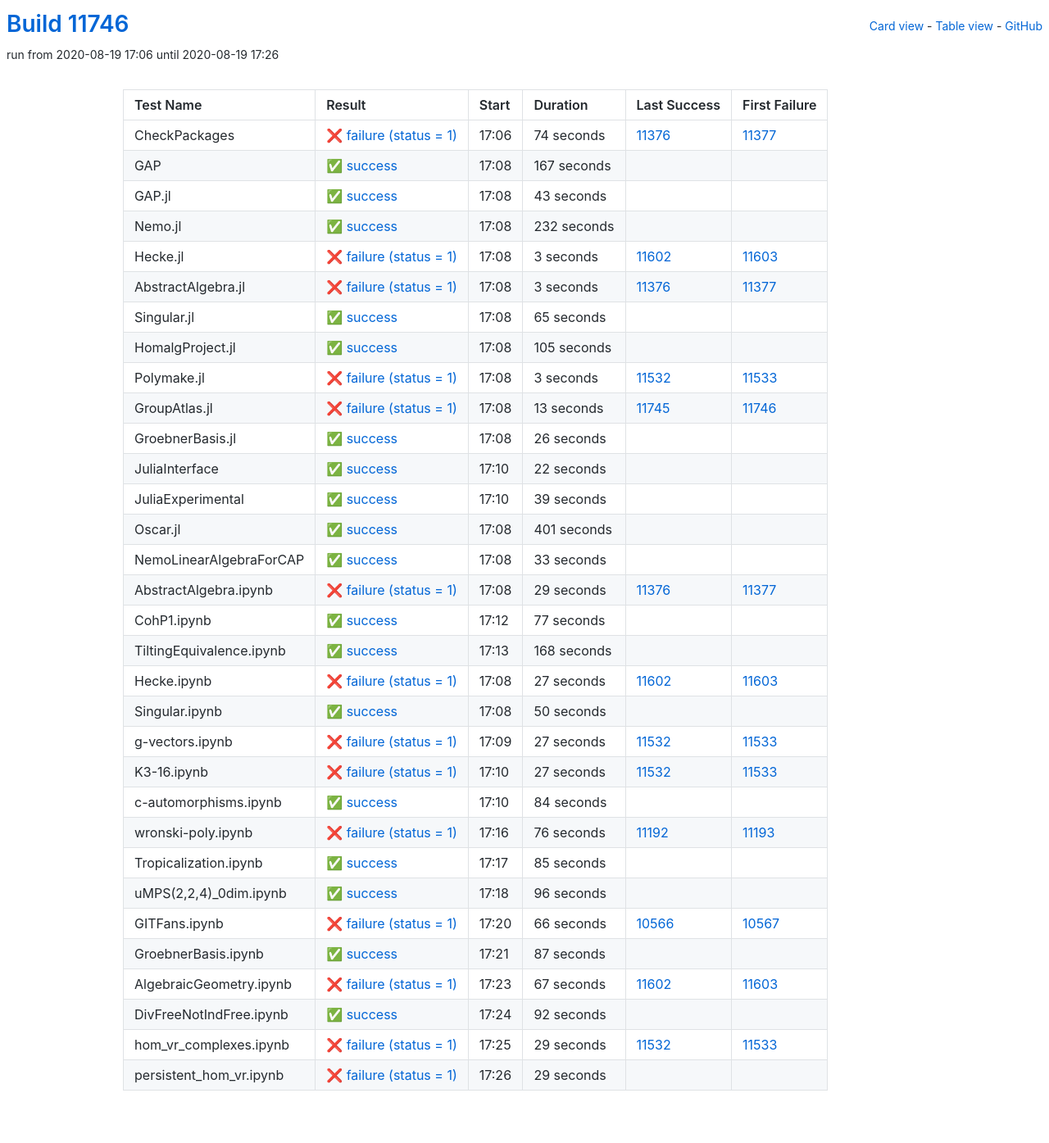
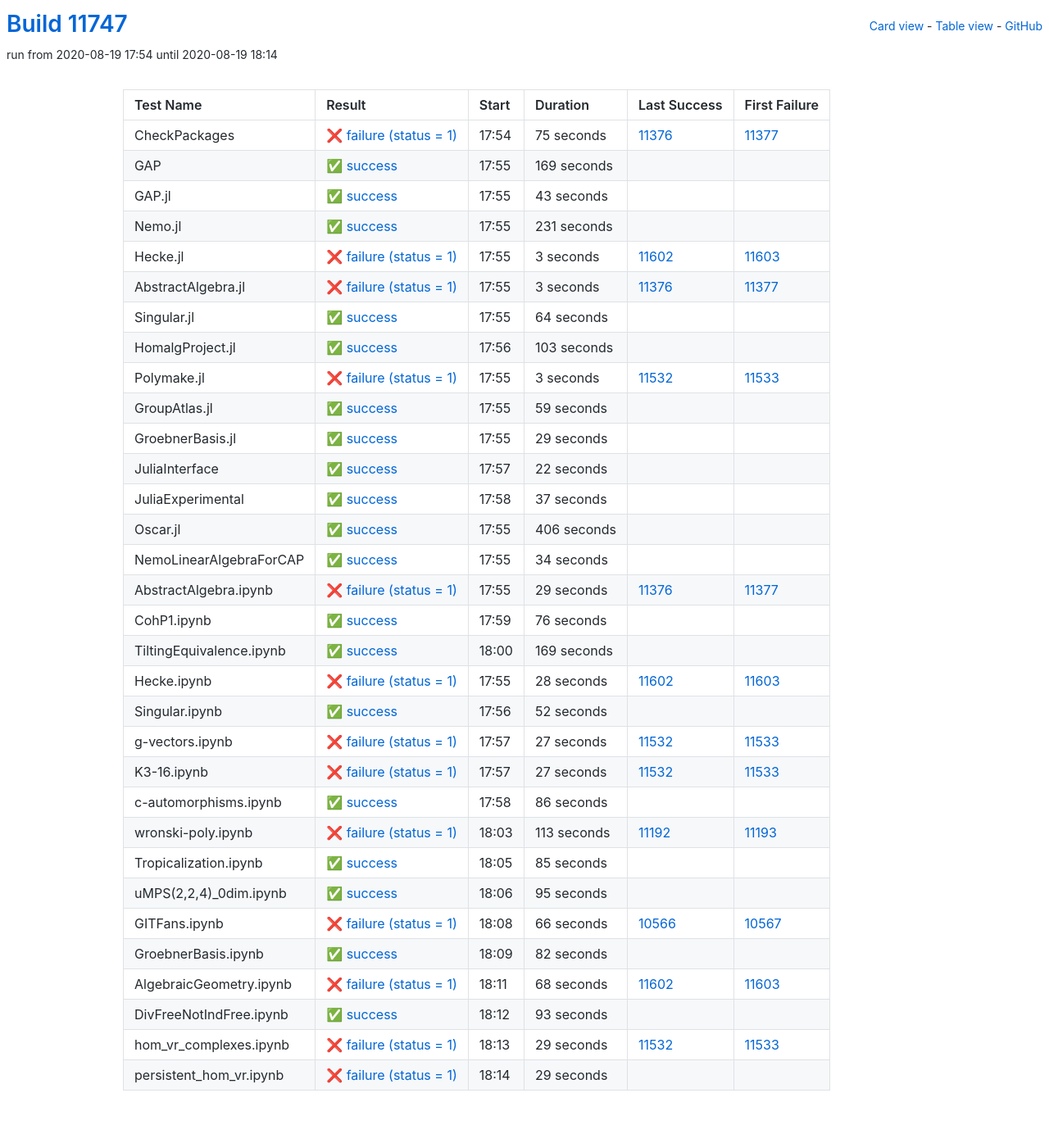
Before and after one commit to oscar-system/oscar-ci-status, a Jekyll site: the page built from table.html, in a window 1280 px wide. Shown: the whole page at 82% size. Built offline with Jekyll 4.4.1, drawn with Linux system fonts in a browser that asks for light colours.

Commit message:
Build #11747

```diff
--- a/_data/ci.yml
+++ b/_data/ci.yml
@@ -1,6 +1,6 @@
 ---
-build: 11746
-build_url: https://oscarci.mathematik.uni-kl.de/job/oscar/11746/
+build: 11747
+build_url: https://oscarci.mathematik.uni-kl.de/job/oscar/11747/
 job: oscar
 organization: oscar-system
 repo: oscar-ci-status
@@ -8,32 +8,32 @@
 tests:
 - name: CheckPackages
   id: checkpackages
-  log: https://oscarci.mathematik.uni-kl.de/job/oscar/11746/artifact/logs/build-11746/CheckPackages.log
-  start: 2020-08-19 17:06
+  log: https://oscarci.mathematik.uni-kl.de/job/oscar/11747/artifact/logs/build-11747/CheckPackages.log
+  start: 2020-08-19 17:54
   success: false
   exitcode: 1
   status: failure
-  duration: 74
+  duration: 75
   last_success: 11376
   last_success_url: https://oscarci.mathematik.uni-kl.de/job/oscar/11376/
   first_failure: 11377
   first_failure_url: https://oscarci.mathematik.uni-kl.de/job/oscar/11377/
 - name: GAP
   id: gap
-  log: https://oscarci.mathematik.uni-kl.de/job/oscar/11746/artifact/logs/build-11746/GAP.log
-  start: 2020-08-19 17:08
+  log: https://oscarci.mathematik.uni-kl.de/job/oscar/11747/artifact/logs/build-11747/GAP.log
+  start: 2020-08-19 17:55
   success: true
   exitcode: 0
   status: success
-  duration: 167
+  duration: 169
   last_success: false
   last_success_url:
   first_failure: false
   first_failure_url:
 - name: GAP.jl
   id: gap-jl
-  log: https://oscarci.mathematik.uni-kl.de/job/oscar/11746/artifact/logs/build-11746/GAP.jl.log
-  start: 2020-08-19 17:08
+  log: https://oscarci.mathematik.uni-kl.de/job/oscar/11747/artifact/logs/build-11747/GAP.jl.log
+  start: 2020-08-19 17:55
   success: true
   exitcode: 0
   status: success
@@ -44,20 +44,20 @@
   first_failure_url:
 - name: Nemo.jl
   id: nemo-jl
-  log: https://oscarci.mathematik.uni-kl.de/job/oscar/11746/artifact/logs/build-11746/Nemo.jl.log
-  start: 2020-08-19 17:08
+  log: https://oscarci.mathematik.uni-kl.de/job/oscar/11747/artifact/logs/build-11747/Nemo.jl.log
+  start: 2020-08-19 17:55
   success: true
   exitcode: 0
   status: success
-  duration: 232
+  duration: 231
   last_success: false
   last_success_url:
   first_failure: false
   first_failure_url:
 - name: Hecke.jl
   id: hecke-jl
-  log: https://oscarci.mathematik.uni-kl.de/job/oscar/11746/artifact/logs/build-11746/Hecke.jl.log
-  start: 2020-08-19 17:08
+  log: https://oscarci.mathematik.uni-kl.de/job/oscar/11747/artifact/logs/build-11747/Hecke.jl.log
+  start: 2020-08-19 17:55
   success: false
   exitcode: 1
   status: failure
@@ -68,8 +68,8 @@
   first_failure_url: https://oscarci.mathematik.uni-kl.de/job/oscar/11603/
 - name: AbstractAlgebra.jl
   id: abstractalgebra-jl
-  log: https://oscarci.mathematik.uni-kl.de/job/oscar/11746/artifact/logs/build-11746/AbstractAlgebra.jl.log
-  start: 2020-08-19 17:08
+  log: https://oscarci.mathematik.uni-kl.de/job/oscar/11747/artifact/logs/build-11747/AbstractAlgebra.jl.log
+  start: 2020-08-19 17:55
   success: false
   exitcode: 1
   status: failure
@@ -80,32 +80,32 @@
   first_failure_url: https://oscarci.mathematik.uni-kl.de/job/oscar/11377/
 - name: Singular.jl
   id: singular-jl
-  log: https://oscarci.mathematik.uni-kl.de/job/oscar/11746/artifact/logs/build-11746/Singular.jl.log
-  start: 2020-08-19 17:08
+  log: https://oscarci.mathematik.uni-kl.de/job/oscar/11747/artifact/logs/build-11747/Singular.jl.log
+  start: 2020-08-19 17:55
   success: true
   exitcode: 0
   status: success
-  duration: 65
+  duration: 64
   last_success: false
   last_success_url:
   first_failure: false
   first_failure_url:
 - name: HomalgProject.jl
   id: homalgproject-jl
-  log: https://oscarci.mathematik.uni-kl.de/job/oscar/11746/artifact/logs/build-11746/HomalgProject.jl.log
-  start: 2020-08-19 17:08
+  log: https://oscarci.mathematik.uni-kl.de/job/oscar/11747/artifact/logs/build-11747/HomalgProject.jl.log
+  start: 2020-08-19 17:56
   success: true
   exitcode: 0
   status: success
-  duration: 105
+  duration: 103
   last_success: false
   last_success_url:
   first_failure: false
   first_failure_url:
 - name: Polymake.jl
   id: polymake-jl
-  log: https://oscarci.mathematik.uni-kl.de/job/oscar/11746/artifact/logs/build-11746/Polymake.jl.log
-  start: 2020-08-19 17:08
+  log: https://oscarci.mathematik.uni-kl.de/job/oscar/11747/artifact/logs/build-11747/Polymake.jl.log
+  start: 2020-08-19 17:55
   success: false
   exitcode: 1
   status: failure
@@ -116,32 +116,32 @@
   first_failure_url: https://oscarci.mathematik.uni-kl.de/job/oscar/11533/
 - name: GroupAtlas.jl
   id: groupatlas-jl
-  log: https://oscarci.mathematik.uni-kl.de/job/oscar/11746/artifact/logs/build-11746/GroupAtlas.jl.log
-  start: 2020-08-19 17:08
-  success: false
-  exitcode: 1
-  status: failure
-  duration: 13
-  last_success: 11745
-  last_success_url: https://oscarci.mathematik.uni-kl.de/job/oscar/11745/
-  first_failure: 11746
-  first_failure_url: https://oscarci.mathematik.uni-kl.de/job/oscar/11746/
-- name: GroebnerBasis.jl
-  id: groebnerbasis-jl
-  log: https://oscarci.mathematik.uni-kl.de/job/oscar/11746/artifact/logs/build-11746/GroebnerBasis.jl.log
-  start: 2020-08-19 17:08
+  log: https://oscarci.mathematik.uni-kl.de/job/oscar/11747/artifact/logs/build-11747/GroupAtlas.jl.log
+  start: 2020-08-19 17:55
   success: true
   exitcode: 0
   status: success
-  duration: 26
+  duration: 59
+  last_success: false
+  last_success_url:
+  first_failure: false
+  first_failure_url:
+- name: GroebnerBasis.jl
+  id: groebnerbasis-jl
+  log: https://oscarci.mathematik.uni-kl.de/job/oscar/11747/artifact/logs/build-11747/GroebnerBasis.jl.log
+  start: 2020-08-19 17:55
+  success: true
+  exitcode: 0
+  status: success
+  duration: 29
   last_success: false
   last_success_url:
   first_failure: false
   first_failure_url:
 - name: JuliaInterface
   id: juliainterface
-  log: https://oscarci.mathematik.uni-kl.de/job/oscar/11746/artifact/logs/build-11746/JuliaInterface.log
-  start: 2020-08-19 17:10
+  log: https://oscarci.mathematik.uni-kl.de/job/oscar/11747/artifact/logs/build-11747/JuliaInterface.log
+  start: 2020-08-19 17:57
   success: true
   exitcode: 0
   status: success
@@ -152,44 +152,44 @@
   first_failure_url:
 - name: JuliaExperimental
   id: juliaexperimental
-  log: https://oscarci.mathematik.uni-kl.de/job/oscar/11746/artifact/logs/build-11746/JuliaExperimental.log
-  start: 2020-08-19 17:10
+  log: https://oscarci.mathematik.uni-kl.de/job/oscar/11747/artifact/logs/build-11747/JuliaExperimental.log
+  start: 2020-08-19 17:58
   success: true
   exitcode: 0
   status: success
-  duration: 39
+  duration: 37
   last_success: false
   last_success_url:
   first_failure: false
   first_failure_url:
 - name: Oscar.jl
   id: oscar-jl
-  log: https://oscarci.mathematik.uni-kl.de/job/oscar/11746/artifact/logs/build-11746/Oscar.jl.log
-  start: 2020-08-19 17:08
+  log: https://oscarci.mathematik.uni-kl.de/job/oscar/11747/artifact/logs/build-11747/Oscar.jl.log
+  start: 2020-08-19 17:55
   success: true
   exitcode: 0
   status: success
-  duration: 401
+  duration: 406
   last_success: false
   last_success_url:
   first_failure: false
   first_failure_url:
 - name: NemoLinearAlgebraForCAP
   id: nemolinearalgebraforcap
-  log: https://oscarci.mathematik.uni-kl.de/job/oscar/11746/artifact/logs/build-11746/NemoLinearAlgebraForCAP.log
-  start: 2020-08-19 17:08
+  log: https://oscarci.mathematik.uni-kl.de/job/oscar/11747/artifact/logs/build-11747/NemoLinearAlgebraForCAP.log
+  start: 2020-08-19 17:55
   success: true
   exitcode: 0
   status: success
-  duration: 33
+  duration: 34
   last_success: false
   last_success_url:
   first_failure: false
   first_failure_url:
 - name: AbstractAlgebra.ipynb
   id: abstractalgebra-ipynb
-  log: https://oscarci.mathematik.uni-kl.de/job/oscar/11746/artifact/logs/build-11746/AbstractAlgebra.ipynb.log
-  start: 2020-08-19 17:08
+  log: https://oscarci.mathematik.uni-kl.de/job/oscar/11747/artifact/logs/build-11747/AbstractAlgebra.ipynb.log
+  start: 2020-08-19 17:55
   success: false
   exitcode: 1
   status: failure
@@ -200,56 +200,56 @@
   first_failure_url: https://oscarci.mathematik.uni-kl.de/job/oscar/11377/
 - name: CohP1.ipynb
   id: cohp1-ipynb
-  log: https://oscarci.mathematik.uni-kl.de/job/oscar/11746/artifact/logs/build-11746/CohP1.ipynb.log
-  start: 2020-08-19 17:12
+  log: https://oscarci.mathematik.uni-kl.de/job/oscar/11747/artifact/logs/build-11747/CohP1.ipynb.log
+  start: 2020-08-19 17:59
   success: true
   exitcode: 0
   status: success
-  duration: 77
+  duration: 76
   last_success: false
   last_success_url:
   first_failure: false
   first_failure_url:
 - name: TiltingEquivalence.ipynb
   id: tiltingequivalence-ipynb
-  log: https://oscarci.mathematik.uni-kl.de/job/oscar/11746/artifact/logs/build-11746/TiltingEquivalence.ipynb.log
-  start: 2020-08-19 17:13
+  log: https://oscarci.mathematik.uni-kl.de/job/oscar/11747/artifact/logs/build-11747/TiltingEquivalence.ipynb.log
+  start: 2020-08-19 18:00
   success: true
   exitcode: 0
   status: success
-  duration: 168
+  duration: 169
   last_success: false
   last_success_url:
   first_failure: false
   first_failure_url:
 - name: Hecke.ipynb
   id: hecke-ipynb
-  log: https://oscarci.mathematik.uni-kl.de/job/oscar/11746/artifact/logs/build-11746/Hecke.ipynb.log
-  start: 2020-08-19 17:08
+  log: https://oscarci.mathematik.uni-kl.de/job/oscar/11747/artifact/logs/build-11747/Hecke.ipynb.log
+  start: 2020-08-19 17:55
   success: false
   exitcode: 1
   status: failure
-  duration: 27
+  duration: 28
   last_success: 11602
   last_success_url: https://oscarci.mathematik.uni-kl.de/job/oscar/11602/
   first_failure: 11603
   first_failure_url: https://oscarci.mathematik.uni-kl.de/job/oscar/11603/
 - name: Singular.ipynb
   id: singular-ipynb
-  log: https://oscarci.mathematik.uni-kl.de/job/oscar/11746/artifact/logs/build-11746/Singular.ipynb.log
-  start: 2020-08-19 17:08
+  log: https://oscarci.mathematik.uni-kl.de/job/oscar/11747/artifact/logs/build-11747/Singular.ipynb.log
+  start: 2020-08-19 17:56
   success: true
   exitcode: 0
   status: success
-  duration: 50
+  duration: 52
   last_success: false
   last_success_url:
   first_failure: false
   first_failure_url:
 - name: g-vectors.ipynb
   id: g-vectors-ipynb
-  log: https://oscarci.mathematik.uni-kl.de/job/oscar/11746/artifact/logs/build-11746/g-vectors.ipynb.log
-  start: 2020-08-19 17:09
+  log: https://oscarci.mathematik.uni-kl.de/job/oscar/11747/artifact/logs/build-11747/g-vectors.ipynb.log
+  start: 2020-08-19 17:57
   success: false
   exitcode: 1
   status: failure
@@ -260,8 +260,8 @@
   first_failure_url: https://oscarci.mathematik.uni-kl.de/job/oscar/11533/
 - name: K3-16.ipynb
   id: k3-16-ipynb
-  log: https://oscarci.mathematik.uni-kl.de/job/oscar/11746/artifact/logs/build-11746/K3-16.ipynb.log
-  start: 2020-08-19 17:10
+  log: https://oscarci.mathematik.uni-kl.de/job/oscar/11747/artifact/logs/build-11747/K3-16.ipynb.log
+  start: 2020-08-19 17:57
   success: false
   exitcode: 1
   status: failure
@@ -272,32 +272,32 @@
   first_failure_url: https://oscarci.mathematik.uni-kl.de/job/oscar/11533/
 - name: c-automorphisms.ipynb
   id: c-automorphisms-ipynb
-  log: https://oscarci.mathematik.uni-kl.de/job/oscar/11746/artifact/logs/build-11746/c-automorphisms.ipynb.log
-  start: 2020-08-19 17:10
+  log: https://oscarci.mathematik.uni-kl.de/job/oscar/11747/artifact/logs/build-11747/c-automorphisms.ipynb.log
+  start: 2020-08-19 17:58
   success: true
   exitcode: 0
   status: success
-  duration: 84
+  duration: 86
   last_success: false
   last_success_url:
   first_failure: false
   first_failure_url:
 - name: wronski-poly.ipynb
   id: wronski-poly-ipynb
-  log: https://oscarci.mathematik.uni-kl.de/job/oscar/11746/artifact/logs/build-11746/wronski-poly.ipynb.log
-  start: 2020-08-19 17:16
+  log: https://oscarci.mathematik.uni-kl.de/job/oscar/11747/artifact/logs/build-11747/wronski-poly.ipynb.log
+  start: 2020-08-19 18:03
   success: false
   exitcode: 1
   status: failure
-  duration: 76
+  duration: 113
   last_success: 11192
   last_success_url: https://oscarci.mathematik.uni-kl.de/job/oscar/11192/
   first_failure: 11193
   first_failure_url: https://oscarci.mathematik.uni-kl.de/job/oscar/11193/
 - name: Tropicalization.ipynb
   id: tropicalization-ipynb
-  log: https://oscarci.mathematik.uni-kl.de/job/oscar/11746/artifact/logs/build-11746/Tropicalization.ipynb.log
-  start: 2020-08-19 17:17
+  log: https://oscarci.mathematik.uni-kl.de/job/oscar/11747/artifact/logs/build-11747/Tropicalization.ipynb.log
+  start: 2020-08-19 18:05
   success: true
   exitcode: 0
   status: success
@@ -308,20 +308,20 @@
   first_failure_url:
 - name: uMPS(2,2,4)_0dim.ipynb
   id: umps-2-2-4-0dim-ipynb
-  log: https://oscarci.mathematik.uni-kl.de/job/oscar/11746/artifact/logs/build-11746/uMPS-2-2-4-_0dim.ipynb.log
-  start: 2020-08-19 17:18
+  log: https://oscarci.mathematik.uni-kl.de/job/oscar/11747/artifact/logs/build-11747/uMPS-2-2-4-_0dim.ipynb.log
+  start: 2020-08-19 18:06
   success: true
   exitcode: 0
   status: success
-  duration: 96
+  duration: 95
   last_success: false
   last_success_url:
   first_failure: false
   first_failure_url:
 - name: GITFans.ipynb
   id: gitfans-ipynb
-  log: https://oscarci.mathematik.uni-kl.de/job/oscar/11746/artifact/logs/build-11746/GITFans.ipynb.log
-  start: 2020-08-19 17:20
+  log: https://oscarci.mathematik.uni-kl.de/job/oscar/11747/artifact/logs/build-11747/GITFans.ipynb.log
+  start: 2020-08-19 18:08
   success: false
   exitcode: 1
   status: failure
@@ -332,44 +332,44 @@
   first_failure_url: https://oscarci.mathematik.uni-kl.de/job/oscar/10567/
 - name: GroebnerBasis.ipynb
   id: groebnerbasis-ipynb
-  log: https://oscarci.mathematik.uni-kl.de/job/oscar/11746/artifact/logs/build-11746/GroebnerBasis.ipynb.log
-  start: 2020-08-19 17:21
+  log: https://oscarci.mathematik.uni-kl.de/job/oscar/11747/artifact/logs/build-11747/GroebnerBasis.ipynb.log
+  start: 2020-08-19 18:09
   success: true
   exitcode: 0
   status: success
-  duration: 87
+  duration: 82
   last_success: false
   last_success_url:
   first_failure: false
   first_failure_url:
 - name: AlgebraicGeometry.ipynb
   id: algebraicgeometry-ipynb
-  log: https://oscarci.mathematik.uni-kl.de/job/oscar/11746/artifact/logs/build-11746/AlgebraicGeometry.ipynb.log
-  start: 2020-08-19 17:23
+  log: https://oscarci.mathematik.uni-kl.de/job/oscar/11747/artifact/logs/build-11747/AlgebraicGeometry.ipynb.log
+  start: 2020-08-19 18:11
   success: false
   exitcode: 1
   status: failure
-  duration: 67
+  duration: 68
   last_success: 11602
   last_success_url: https://oscarci.mathematik.uni-kl.de/job/oscar/11602/
   first_failure: 11603
   first_failure_url: https://oscarci.mathematik.uni-kl.de/job/oscar/11603/
 - name: DivFreeNotIndFree.ipynb
   id: divfreenotindfree-ipynb
-  log: https://oscarci.mathematik.uni-kl.de/job/oscar/11746/artifact/logs/build-11746/DivFreeNotIndFree.ipynb.log
-  start: 2020-08-19 17:24
+  log: https://oscarci.mathematik.uni-kl.de/job/oscar/11747/artifact/logs/build-11747/DivFreeNotIndFree.ipynb.log
+  start: 2020-08-19 18:12
   success: true
   exitcode: 0
   status: success
-  duration: 92
+  duration: 93
   last_success: false
   last_success_url:
   first_failure: false
   first_failure_url:
 - name: hom_vr_complexes.ipynb
   id: hom-vr-complexes-ipynb
-  log: https://oscarci.mathematik.uni-kl.de/job/oscar/11746/artifact/logs/build-11746/hom_vr_complexes.ipynb.log
-  start: 2020-08-19 17:25
+  log: https://oscarci.mathematik.uni-kl.de/job/oscar/11747/artifact/logs/build-11747/hom_vr_complexes.ipynb.log
+  start: 2020-08-19 18:13
   success: false
   exitcode: 1
   status: failure
@@ -380,8 +380,8 @@
   first_failure_url: https://oscarci.mathematik.uni-kl.de/job/oscar/11533/
 - name: persistent_hom_vr.ipynb
   id: persistent-hom-vr-ipynb
-  log: https://oscarci.mathematik.uni-kl.de/job/oscar/11746/artifact/logs/build-11746/persistent_hom_vr.ipynb.log
-  start: 2020-08-19 17:26
+  log: https://oscarci.mathematik.uni-kl.de/job/oscar/11747/artifact/logs/build-11747/persistent_hom_vr.ipynb.log
+  start: 2020-08-19 18:14
   success: false
   exitcode: 1
   status: failure
```
Also changed, not shown: README.md.
